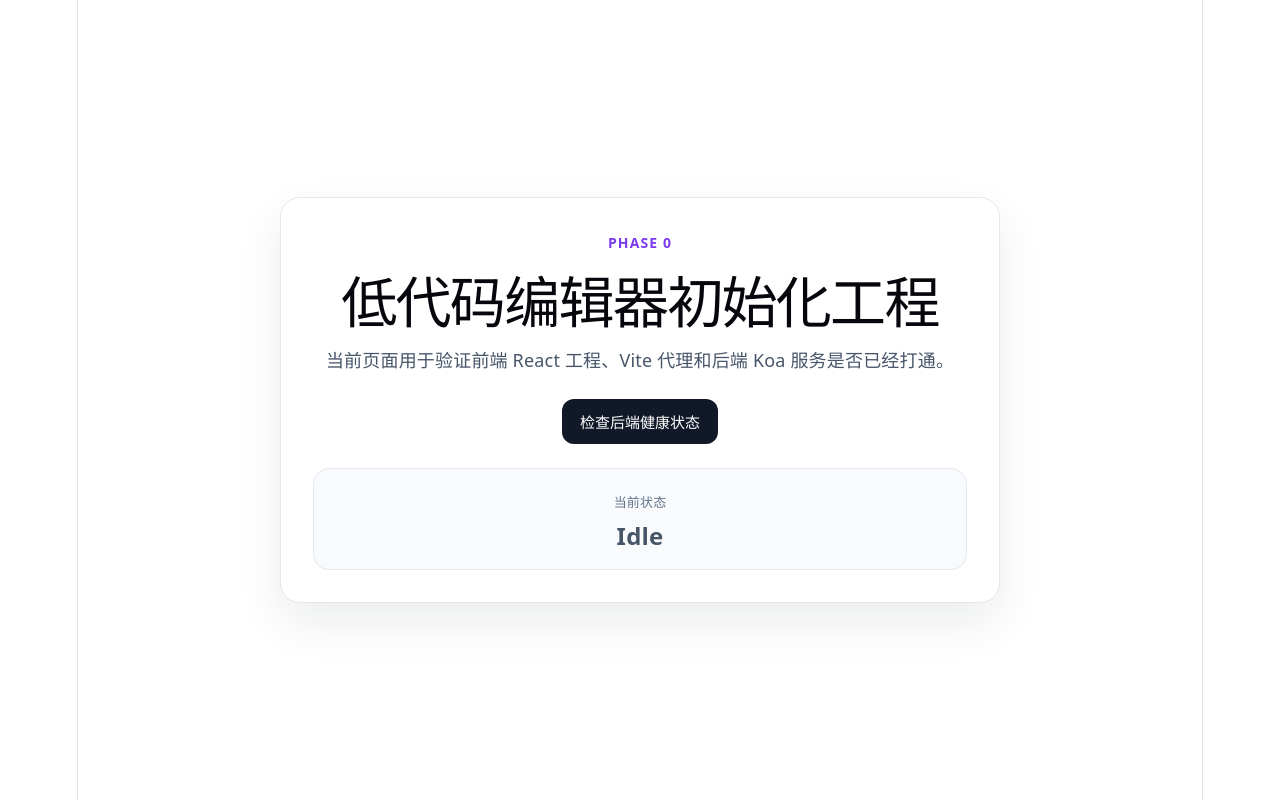
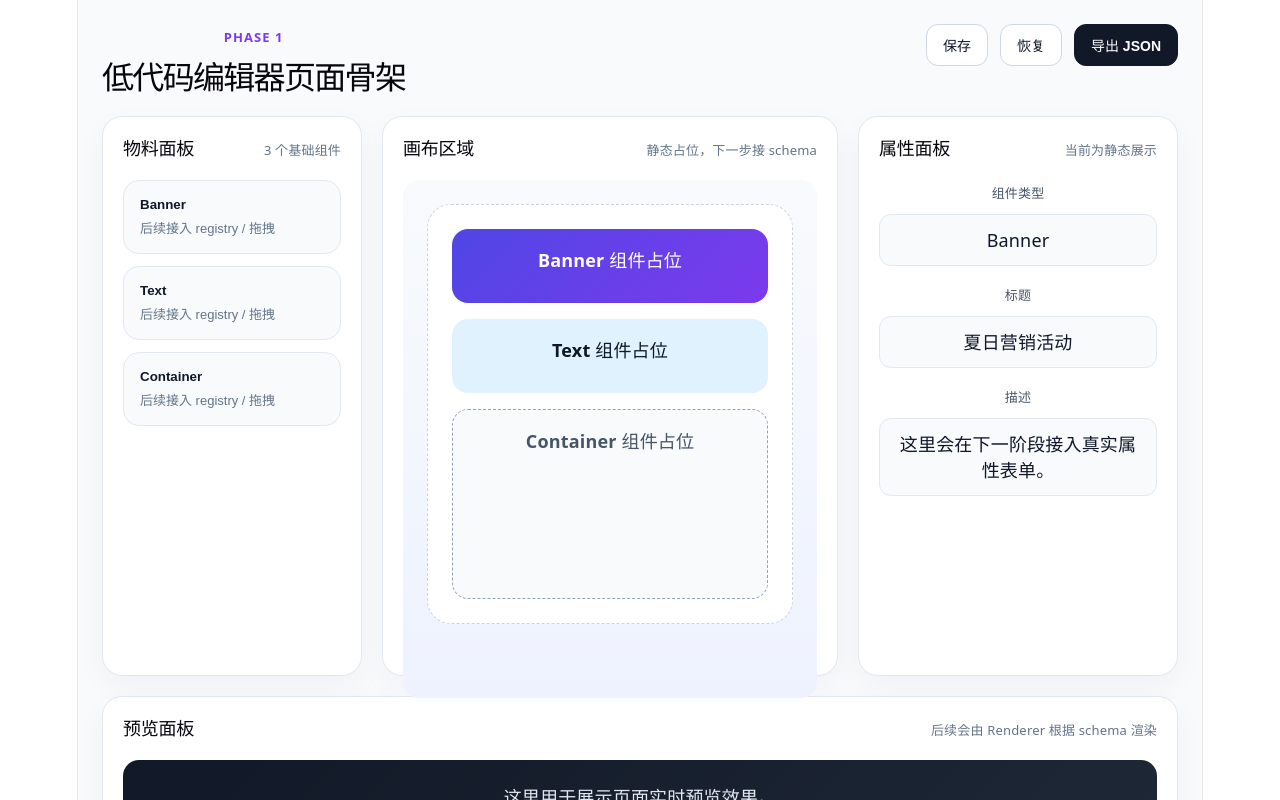
Before and after one commit to ghost613bb/drag-editor, a React (Vite) app in the folder frontend/: page / in a window 1280 px wide. Shown: the top 800 px of the page. Built offline with nearby package versions, Linux system fonts and the light colour scheme.

Commit message:
feat: 搭建编辑器页面骨架
Co-Authored-By: Claude <noreply@anthropic.com>

```diff
--- a/frontend/src/app/App.tsx
+++ b/frontend/src/app/App.tsx
@@ -1,57 +1,95 @@
-import { useState } from 'react'
-import { fetchHealth, type HealthResponse } from '@/services/api/health'
 import '@/styles/app.css'
 
-type RequestStatus = 'idle' | 'loading' | 'success' | 'error'
+const materialItems = ['Banner', 'Text', 'Container']
+const propertyFields = [
+  { label: '组件类型', value: 'Banner' },
+  { label: '标题', value: '夏日营销活动' },
+  { label: '描述', value: '这里会在下一阶段接入真实属性表单。' },
+]
 
 function App() {
-  const [status, setStatus] = useState<RequestStatus>('idle')
-  const [result, setResult] = useState<HealthResponse | null>(null)
-  const [errorMessage, setErrorMessage] = useState('')
+  return (
+    <div className="editor-layout">
+      <header className="editor-header">
+        <div>
+          <p className="editor-kicker">Phase 1</p>
+          <h1 className="editor-title">低代码编辑器页面骨架</h1>
+        </div>
 
-  const handleCheckBackend = async () => {
-    try {
-      setStatus('loading')
-      setErrorMessage('')
-
-      const data = await fetchHealth()
-
-      setResult(data)
-      setStatus('success')
-    } catch (error) {
-      setResult(null)
-      setStatus('error')
-      setErrorMessage(error instanceof Error ? error.message : 'Unknown error')
-    }
-  }
-
-  return (
-    <main className="app-shell">
-      <section className="panel">
-        <p className="eyebrow">Phase 0</p>
-        <h1>低代码编辑器初始化工程</h1>
-        <p className="description">
-          当前页面用于验证前端 React 工程、Vite 代理和后端 Koa 服务是否已经打通。
-        </p>
-
-        <div className="actions">
-          <button type="button" className="primary-button" onClick={handleCheckBackend}>
-            {status === 'loading' ? '检查中...' : '检查后端健康状态'}
+        <div className="editor-toolbar">
+          <button type="button" className="toolbar-button">
+            保存
+          </button>
+          <button type="button" className="toolbar-button">
+            恢复
+          </button>
+          <button type="button" className="toolbar-button toolbar-button-primary">
+            导出 JSON
           </button>
         </div>
+      </header>
 
-        <div className="result-card">
-          <p className="result-label">当前状态</p>
-          <p className={`status status-${status}`}>{status}</p>
+      <main className="editor-main">
+        <aside className="editor-panel editor-panel-left">
+          <div className="panel-header">
+            <h2>物料面板</h2>
+            <span>3 个基础组件</span>
+          </div>
 
-          {result ? (
-            <pre className="result-content">{JSON.stringify(result, null, 2)}</pre>
-          ) : null}
+          <div className="material-list">
+            {materialItems.map((item) => (
+              <button key={item} type="button" className="material-card">
+                <strong>{item}</strong>
+                <span>后续接入 registry / 拖拽</span>
+              </button>
+            ))}
+          </div>
+        </aside>
 
-          {errorMessage ? <p className="error-message">{errorMessage}</p> : null}
+        <section className="editor-panel editor-panel-center">
+          <div className="panel-header">
+            <h2>画布区域</h2>
+            <span>静态占位，下一步接 schema</span>
+          </div>
+
+          <div className="canvas-stage">
+            <div className="canvas-page">
+              <div className="canvas-banner">Banner 组件占位</div>
+              <div className="canvas-text">Text 组件占位</div>
+              <div className="canvas-container">Container 组件占位</div>
+            </div>
+          </div>
+        </section>
+
+        <aside className="editor-panel editor-panel-right">
+          <div className="panel-header">
+            <h2>属性面板</h2>
+            <span>当前为静态展示</span>
+          </div>
+
+          <div className="property-list">
+            {propertyFields.map((field) => (
+              <div key={field.label} className="property-item">
+                <label>{field.label}</label>
+                <div className="property-value">{field.value}</div>
+              </div>
+            ))}
+          </div>
+        </aside>
+      </main>
+
+      <section className="editor-preview editor-panel">
+        <div className="panel-header">
+          <h2>预览面板</h2>
+          <span>后续会由 Renderer 根据 schema 渲染</span>
+        </div>
+
+        <div className="preview-card">
+          <p>这里用于展示页面实时预览效果。</p>
+          <p>当前仅用于确认整体布局已经搭好。</p>
         </div>
       </section>
-    </main>
+    </div>
   )
 }
 
--- a/frontend/src/styles/app.css
+++ b/frontend/src/styles/app.css
@@ -1,119 +1,229 @@
-.app-shell {
+.editor-layout {
   min-height: 100vh;
-  padding: 40px 20px;
+  padding: 24px;
   box-sizing: border-box;
-  display: flex;
-  align-items: center;
-  justify-content: center;
+  background: #f8fafc;
+  color: #0f172a;
 }
 
-.panel {
-  width: 100%;
-  max-width: 720px;
-  background: #ffffff;
-  border: 1px solid #e5e7eb;
-  border-radius: 20px;
-  padding: 32px;
-  box-sizing: border-box;
-  box-shadow: 0 20px 45px rgba(15, 23, 42, 0.08);
+.editor-header {
+  display: flex;
+  align-items: flex-start;
+  justify-content: space-between;
+  gap: 16px;
+  margin-bottom: 20px;
 }
 
-.eyebrow {
-  margin: 0 0 12px;
-  font-size: 14px;
-  font-weight: 600;
+.editor-kicker {
+  margin: 0 0 8px;
+  font-size: 13px;
+  font-weight: 700;
   letter-spacing: 0.08em;
   text-transform: uppercase;
   color: #7c3aed;
 }
 
-.description {
+.editor-title {
   margin: 0;
-  color: #475569;
-  line-height: 1.6;
+  font-size: 32px;
+  line-height: 1.2;
 }
 
-.actions {
-  margin-top: 24px;
+.editor-toolbar {
+  display: flex;
+  align-items: center;
+  gap: 12px;
 }
 
-.primary-button {
-  border: none;
+.toolbar-button {
+  border: 1px solid #d0d7e2;
   border-radius: 12px;
-  background: #111827;
-  color: #ffffff;
-  padding: 12px 18px;
-  font-size: 15px;
+  background: #ffffff;
+  color: #0f172a;
+  padding: 10px 16px;
+  font-size: 14px;
   font-weight: 600;
   cursor: pointer;
 }
 
-.primary-button:hover {
-  background: #1f2937;
+.toolbar-button-primary {
+  background: #111827;
+  border-color: #111827;
+  color: #ffffff;
 }
 
-.result-card {
-  margin-top: 24px;
-  border-radius: 16px;
-  background: #f8fafc;
-  border: 1px solid #e2e8f0;
-  padding: 20px;
+.editor-main {
+  display: grid;
+  grid-template-columns: 260px minmax(0, 1fr) 320px;
+  gap: 20px;
+  min-height: 560px;
 }
 
-.result-label {
+.editor-panel {
+  background: #ffffff;
+  border: 1px solid #e2e8f0;
+  border-radius: 20px;
+  padding: 20px;
+  box-sizing: border-box;
+  box-shadow: 0 10px 30px rgba(15, 23, 42, 0.04);
+}
+
+.panel-header {
+  display: flex;
+  align-items: baseline;
+  justify-content: space-between;
+  gap: 12px;
+  margin-bottom: 16px;
+}
+
+.panel-header h2 {
   margin: 0;
+  font-size: 18px;
+}
+
+.panel-header span {
+  color: #64748b;
   font-size: 13px;
-  font-weight: 600;
+}
+
+.material-list {
+  display: grid;
+  gap: 12px;
+}
+
+.material-card {
+  display: flex;
+  flex-direction: column;
+  align-items: flex-start;
+  gap: 6px;
+  border: 1px solid #e2e8f0;
+  border-radius: 16px;
+  padding: 16px;
+  background: #f8fafc;
+  color: inherit;
+  cursor: pointer;
+}
+
+.material-card span {
+  font-size: 13px;
   color: #64748b;
 }
 
-.status {
-  margin: 8px 0 0;
-  font-size: 24px;
-  font-weight: 700;
-  text-transform: capitalize;
+.canvas-stage {
+  min-height: 100%;
+  border-radius: 16px;
+  background: linear-gradient(180deg, #f8fafc 0%, #eef2ff 100%);
+  padding: 24px;
+  box-sizing: border-box;
 }
 
-.status-idle {
+.canvas-page {
+  max-width: 420px;
+  min-height: 420px;
+  margin: 0 auto;
+  background: #ffffff;
+  border: 1px dashed #cbd5e1;
+  border-radius: 24px;
+  padding: 24px;
+  box-sizing: border-box;
+  display: grid;
+  gap: 16px;
+}
+
+.canvas-banner,
+.canvas-text,
+.canvas-container {
+  border-radius: 16px;
+  padding: 18px;
+  font-weight: 600;
+}
+
+.canvas-banner {
+  background: linear-gradient(135deg, #4f46e5, #7c3aed);
+  color: #ffffff;
+}
+
+.canvas-text {
+  background: #e0f2fe;
+  color: #0f172a;
+}
+
+.canvas-container {
+  min-height: 140px;
+  border: 1px dashed #94a3b8;
+  background: #f8fafc;
   color: #475569;
 }
 
-.status-loading {
-  color: #2563eb;
+.property-list {
+  display: grid;
+  gap: 16px;
 }
 
-.status-success {
-  color: #059669;
+.property-item {
+  display: grid;
+  gap: 8px;
 }
 
-.status-error {
-  color: #dc2626;
+.property-item label {
+  font-size: 13px;
+  font-weight: 600;
+  color: #475569;
 }
 
-.result-content {
-  margin: 16px 0 0;
-  padding: 16px;
+.property-value {
   border-radius: 12px;
-  background: #0f172a;
-  color: #e2e8f0;
-  overflow: auto;
-  font-size: 14px;
-  line-height: 1.5;
+  border: 1px solid #e2e8f0;
+  background: #f8fafc;
+  padding: 12px 14px;
+  color: #0f172a;
 }
 
-.error-message {
-  margin: 16px 0 0;
-  color: #dc2626;
-  line-height: 1.5;
+.editor-preview {
+  margin-top: 20px;
+}
+
+.preview-card {
+  border-radius: 16px;
+  background: linear-gradient(135deg, #111827, #1f2937);
+  color: #e2e8f0;
+  padding: 24px;
+  min-height: 140px;
+}
+
+.preview-card p {
+  margin: 0;
+}
+
+.preview-card p + p {
+  margin-top: 12px;
+}
+
+@media (max-width: 1200px) {
+  .editor-main {
+    grid-template-columns: 240px minmax(0, 1fr);
+  }
+
+  .editor-panel-right {
+    grid-column: 1 / -1;
+  }
 }
 
 @media (max-width: 768px) {
-  .app-shell {
-    padding: 24px 16px;
+  .editor-layout {
+    padding: 16px;
   }
 
-  .panel {
-    padding: 24px;
-    border-radius: 16px;
+  .editor-header {
+    flex-direction: column;
+  }
+
+  .editor-toolbar {
+    width: 100%;
+    flex-wrap: wrap;
+  }
+
+  .editor-main {
+    grid-template-columns: 1fr;
   }
 }
```
